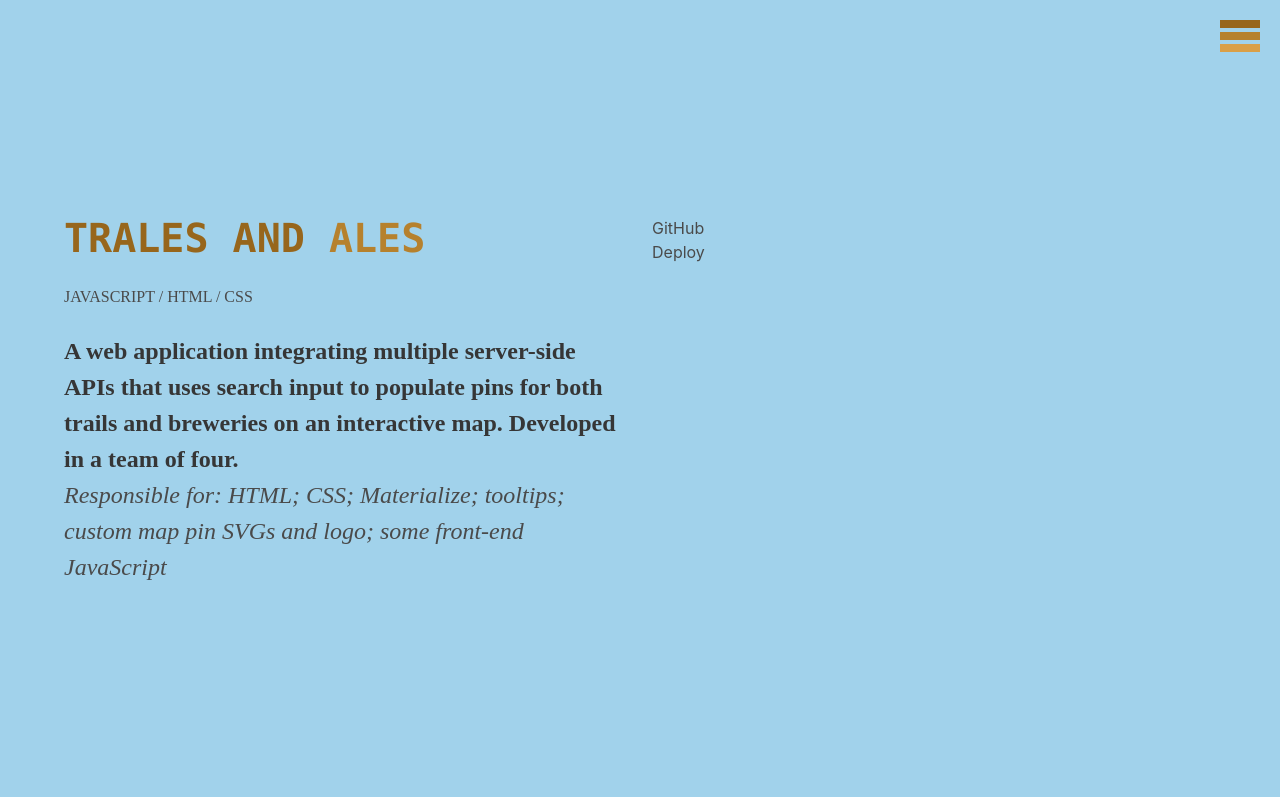
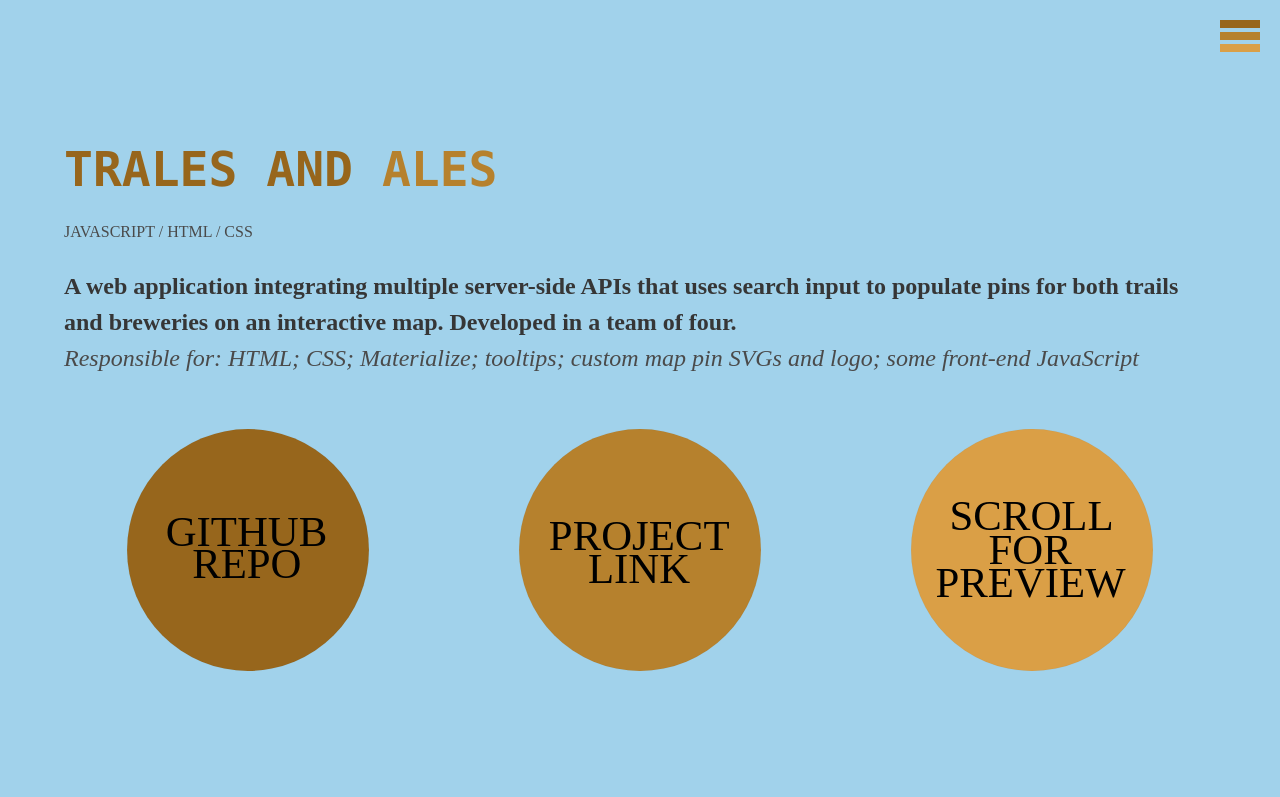
Before and after one commit to emijoha/emijoha.github.io, a plain HTML site: page trales-and-ales.html in a window 1280 px wide. Shown: the top 797 px of the page. Drawn offline with nearby package versions, Linux system fonts and the light colour scheme.

Commit message:
finished styling for trales and ales project page, added new project preview images for burger

```diff
--- a/script.js
+++ b/script.js
@@ -11,6 +11,7 @@ var projPlanner = $("#workPlanner");
 var projQuiz = $("#codeQuiz");
 var projWhatsGood = $("#whatsGood");
 var projHikeHire = $("#hikeHire");
+var projBurger = $("#projBurger");
 var github = $("#github");
 var email = $("#email");
 var linkedin = $("#linkedin");
@@ -32,7 +33,6 @@ projTrales.mouseenter( function () {
     projTrales.attr("src", "images/trales.svg");
 }).click( function () {
     window.location.href = "trales-and-ales.html";
-    // window.open("https://emijoha.github.io/Ales-and-Trales/", "_blank");
 });
 
 projDashboard.mouseenter( function () {
@@ -40,7 +40,7 @@ projDashboard.mouseenter( function () {
 }).mouseleave( function () {
     projDashboard.attr("src", "images/dash.svg");
 }).click( function () {
-    // window.open("https://emijoha.github.io/Weather-Dashboard/", "_blank");
+    window.location.href = "weather-dashboard.html";
 });
 
 projPlanner.mouseenter( function () {
@@ -48,7 +48,7 @@ projPlanner.mouseenter( function () {
 }).mouseleave( function () {
     projPlanner.attr("src", "images/plan.svg");
 }).click( function () {
-    // window.open("https://emijoha.github.io/Daily-Planner/", "_blank");
+    window.location.href = "workday-planner.html";
 });
 
 projQuiz.mouseenter( function () {
@@ -56,7 +56,7 @@ projQuiz.mouseenter( function () {
 }).mouseleave( function () {
     projQuiz.attr("src", "images/code.svg");
 }).click( function () {
-    // window.open("https://emijoha.github.io/Code-Quiz/", "_blank");
+    window.location.href = "code-quiz.html";
 });
 
 projWhatsGood.mouseenter( function () {
@@ -64,7 +64,7 @@ projWhatsGood.mouseenter( function () {
 }).mouseleave( function () {
     projWhatsGood.attr("src", "images/whatsgood.svg");
 }).click( function () {
-    // window.open("https://whatsgood-v1.herokuapp.com/", "_blank");
+    window.location.href = "whats-good.html";
 });
 
 projHikeHire.mouseenter( function () {
@@ -72,7 +72,15 @@ projHikeHire.mouseenter( function () {
 }).mouseleave( function () {
     projHikeHire.attr("src", "images/hikehire.svg");
 }).click( function () {
-    // window.open("https://shrouded-anchorage-20263.herokuapp.com/", "_blank");
+    window.location.href = "hike-hire.html";
+});
+
+projBurger.mouseenter( function () {
+    projBurger.attr("src", "images/burgerimg.svg");
+}).mouseleave( function () {
+    projBurger.attr("src", "images/burger.svg");
+}).click( function () {
+    window.location.href = "burgers-digest.html";
 });
 
 // Events for about nav
--- a/style.css
+++ b/style.css
@@ -176,3 +176,7 @@
 .project-shots {
     text-align: center;
 }
+
+.project-links {
+    margin: 5px;
+}
--- a/trales-and-ales.html
+++ b/trales-and-ales.html
@@ -27,40 +27,51 @@
                 <div class="columns is-desktop">
                     <div class="column">
                         <br>
-                        <h1 class="title is-size-2-tablet my-name"><span class="my-brown">TRALES </span><span
+                        <h1 class="title is-size-4 is-size-1-tablet my-name"><span class="my-brown">TRALES </span><span
                                 class="my-brown">AND </span><span class="my-camel">ALES</span></h1>
                         <p class="serif"> JAVASCRIPT / HTML / CSS</p>
                         <br>
-                        <h2 class="serif is-size-5 is-size-4-widescreen">
+                        <h2 class="serif is-size-6 is-size-4-widescreen">
                             <strong>A web application integrating multiple server-side APIs that uses search input to
                                 populate pins for both trails and breweries on an interactive map. Developed in a team
                                 of four.</strong>
 
                         </h2>
-                        <h2 class="serif is-size-5 is-size-4-widescreen"><em>Responsible for: HTML; CSS; Materialize;
+                        <h2 class="serif is-size-6 is-size-4-widescreen"><em>Responsible for: HTML; CSS; Materialize;
                                 tooltips; custom map pin SVGs and logo; some front-end JavaScript
                             </em></h2>
                         <br>
                     </div>
-                    <div class="column project-links">
-                        <br>
-                        <div>GitHub</div>
-                        <div>Deploy</div>
+                </div>
+                <div class="columns is-mobile has-text-centered">
+                    <div class="column is-4">
+                        <a href="https://github.com/emijoha/Ales-and-Trales" target="blank">
+                            <img class="project-links" src="images/repolink.svg"
+                                alt="click to visit this project's repository on GitHub">
+                        </a>
+                    </div>
+                    <div class="column is-4">
+                        <a href="https://emijoha.github.io/Ales-and-Trales/" target="blank">
+                            <img class="project-links" src="images/projectlink.svg"
+                                alt="click to visit this project's deployed site">
+                        </a>
+                    </div>
+                    <div class="column is-4">
+                        <img class="project-links" src="images/previewscroll.svg"
+                            alt="an graphic that lets users know to keep scrolling to see preview images of the project">
                     </div>
                 </div>
 
             </div>
         </div>
     </section>
-    <div class="project-shots">
+    <div class="project-shots my-blue">
+        <div>
             <img src="images/tralesales/Screenshot (185).png" alt="project screenshot">
-
-
-            <img src="images/tralesales/Screenshot (187).png" alt="project screenshot">
-
-
+        </div>
+        <div>
             <img src="images/tralesales/Screenshot (186).png" alt="project screenshot">
-
+        </div>
     </div>
     <!-- scripts -->
     <script src="https://ajax.googleapis.com/ajax/libs/jquery/3.4.1/jquery.min.js"></script>
```
Also changed, not shown: images/burgers.svg (added), images/burgersimg.svg (added), images/previewscroll.svg (added), images/projectlink.svg (added), images/repolink.svg (added).
